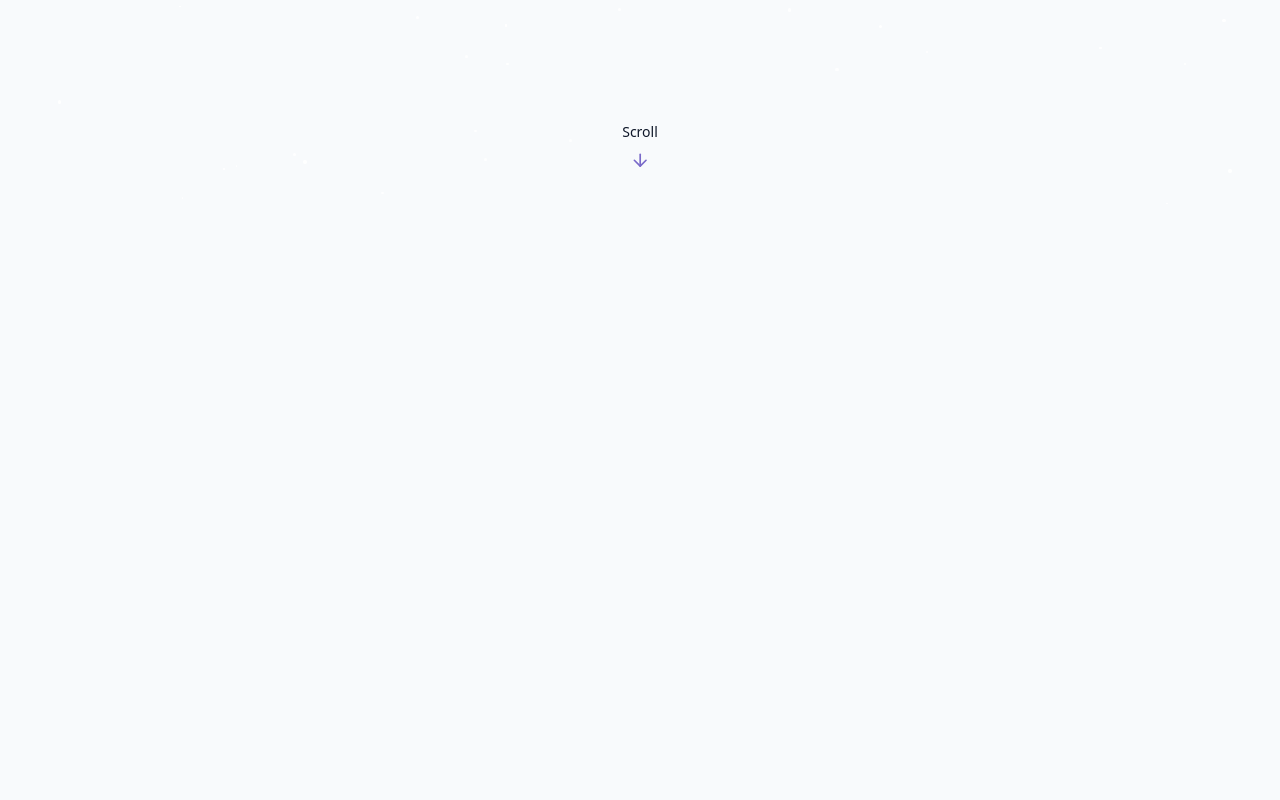
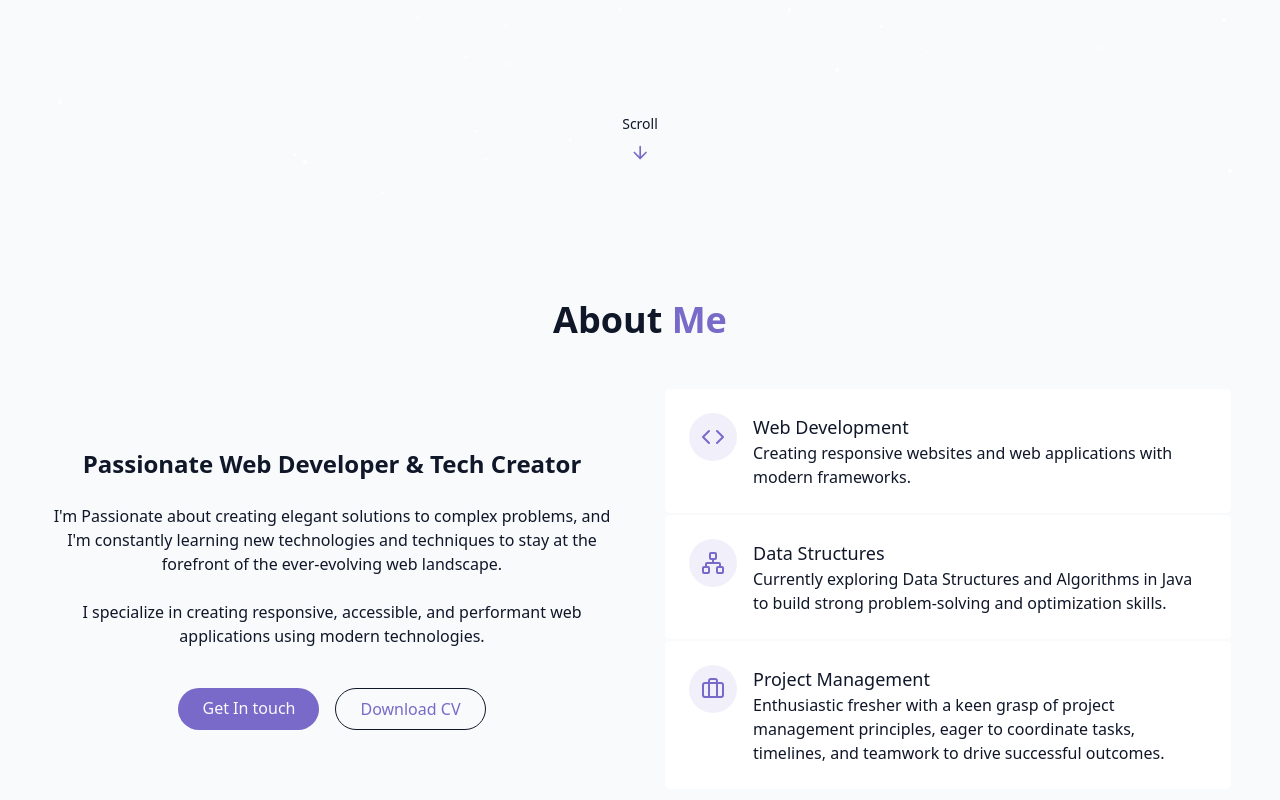
Before and after one commit to harshalchandekar/portfolio, a React (Vite) app: page / in a window 1280 px wide. Shown: the part 596-1396 px from the top of the page. Before the commit the page ends 800 px from the top, so only its background shows below. Built offline with nearby package versions, Linux system fonts and the light colour scheme.

Commit message:
Implemeted AboutSection

```diff
--- /dev/null
+++ b/src/components/AboutSection.jsx
@@ -0,0 +1,92 @@
+import {cn} from "@/lib/utils";
+import { Briefcase, ChartBarDecreasing, Code, Database, Network, ProjectorIcon } from "lucide-react";
+
+
+const AboutSection = () => {
+    return (
+        <section id="#about" className="py-24 px-4 relative">
+            {" "}
+            <div className="container mx-auto mx-w-5xl">
+                <h2 className="text-3xl md:text-4xl font-bold mb-12 text-center">
+                About <span className="text-primary"> Me </span>
+                </h2>
+
+                <div className="grid grid-cols-1 md:grid-cols-2 gap-12 items-center">
+                    <div className="space-y-6">
+                        <h3 className="text-2xl font-bold">Passionate Web Developer & Tech Creator</h3>
+
+                        <p className="text-muted-foreground">I'm Passionate about creating elegant solutions to complex
+                            problems, and I'm constantly learning new technologies and
+                            techniques to stay at the forefront of the ever-evolving web
+                            landscape.
+                        </p>
+                        <p className="text-muted-foreground">
+                            I specialize in creating responsive, accessible, and performant web
+                            applications using modern technologies.
+                        </p>
+
+                        <div className="flex flex-col sm:flex-row gap-4 pt-4 justify-center">
+                            <a href="#contact" className="cosmic-button">
+                                Get In touch
+                            </a>
+                            <a href="" className={cn("px-6 py-2 rounded-full border border-foreground text-primary hover:bg-green-400 transition-colors duration-300",
+                                "hover:shadow-[0_0_10px_rgba(139,92,246,0.5)] hover:scale-105 active:scale-95",
+                                ""
+                            )}>
+                                Download CV
+                            </a>
+                        </div>
+                    </div>
+                    <div className="gird grid-cols-1 gap-6">
+                        <div className="gradient-border p-6 card-hover">
+                            <div className="flex items-start gap-4">
+                                <div className="p-3 rounded-full bg-primary/10">
+                                <Code className="h-6 w-6 text-primary" />
+                                </div>
+                                <div className="text-left">
+                                    <h4 className="text-semibold text-lg">Web Development</h4>
+                                    <p className="text-muted-foreground">
+                                        Creating responsive websites and web applications with
+                                        modern frameworks.
+                                    </p>
+                                </div>
+                            </div>
+                        </div>
+                        <div className="gradient-border p-6 card-hover">
+                            <div className="flex items-start gap-4">
+                                <div className="p-3 rounded-full bg-primary/10">
+                                <Network className="h-6 w-6 text-primary" />
+                                </div>
+                                <div className="text-left">
+                                    <h4 className="text-semibold text-lg">Data Structures</h4>
+                                    <p className="text-muted-foreground">
+                                    Currently exploring Data Structures and Algorithms in Java to
+                                     build strong problem-solving and optimization skills.
+                                    </p>
+                                </div>
+                            </div>
+                        </div>
+                        <div className="gradient-border p-6 card-hover">
+                            <div className="flex items-start gap-4">
+                                <div className="p-3 rounded-full bg-primary/10">
+                                <Briefcase className="h-6 w-6 text-primary" />
+                                </div>
+                                <div className="text-left">
+                                    <h4 className="text-semibold text-lg">Project Management</h4>
+                                    <p className="text-muted-foreground">
+                                       Enthusiastic fresher with a keen grasp of project management principles,
+                                        eager to coordinate tasks, timelines, and teamwork to drive successful outcomes.
+
+                                    </p>
+                                </div>
+                            </div>
+                        </div>
+
+                    </div>
+                </div>
+            </div>
+        </section>
+    )
+}
+
+export default AboutSection;
--- a/src/pages/Home.jsx
+++ b/src/pages/Home.jsx
@@ -1,3 +1,4 @@
+import AboutSection from "../components/AboutSection";
 import HeroSection from "../components/HeroSection";
 import NavBar from "../components/NavBar";
 import StarBackground from "../components/StarBackground";
@@ -15,7 +16,7 @@ const Home = () => {
         {/* Main Content */}
 
             <HeroSection />
-
+            <AboutSection />
         {/* Footer */}
         </div>
     )
```
